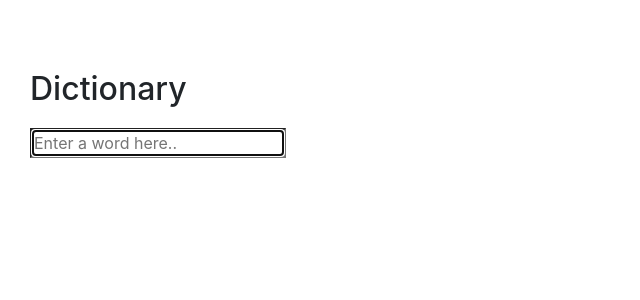
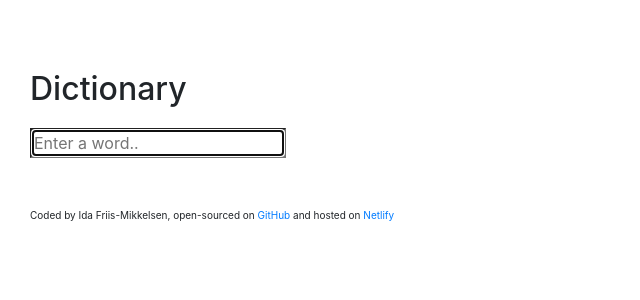
Before and after one commit to Ifriism/Dictionary-project, a React (Create React App) app: page / in a window 1280 px wide. Shown: the top 300 px of the page, without its empty margins (0-640 px from the left). Built offline with nearby package versions, Linux system fonts and the light colour scheme.

Commit message:
Added footer

```diff
--- a/src/App.css
+++ b/src/App.css
@@ -6,3 +6,9 @@
 .App h2 {
   margin: 20px 0;
 }
+
+.App footer {
+  margin: 20px 20px;
+  padding-left: 10px;
+  font-size: 10px;
+}
--- a/src/App.js
+++ b/src/App.js
@@ -10,6 +10,7 @@ function App() {
         <Dictionary />
       </main>
       </div>
+      <footer>Coded by Ida Friis-Mikkelsen, open-sourced on <a href="https://github.com/Ifriism/Dictionary-project">GitHub</a> and hosted on <a href="https://resonant-fudge-a825ff.netlify.app/">Netlify</a></footer>
     </div>
   );
 }
--- a/src/Dictionary.js
+++ b/src/Dictionary.js
@@ -29,7 +29,7 @@ export default function Dictionary() {
     return (
         <div className="Dictionary">
             <form onSubmit={search}>
-                <input type="search" onChange={handleKeyword} autoFocus={true} placeholder="Enter a word here.." />
+                <input type="search" onChange={handleKeyword} autoFocus={true} placeholder="Enter a word.." />
             </form>
 
             <Results results={results} />
```
